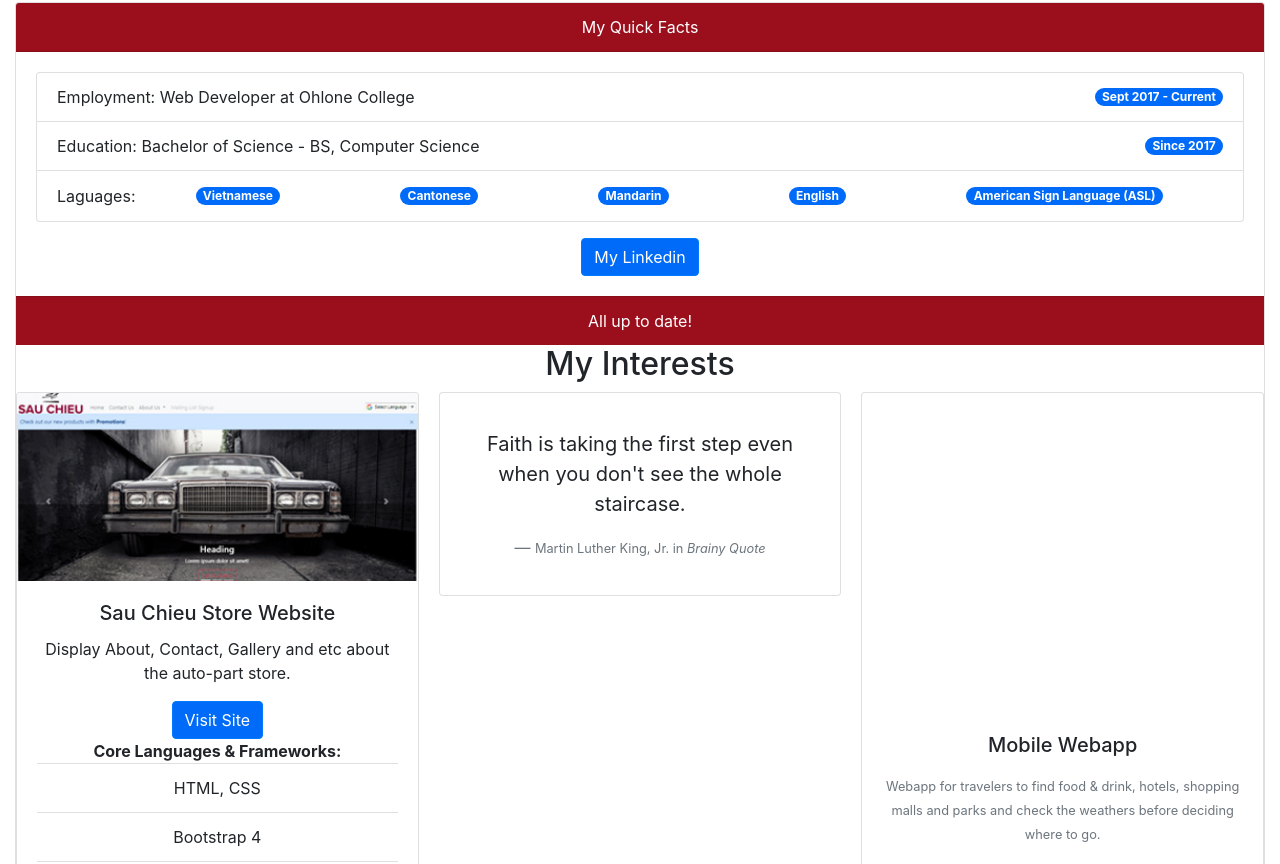
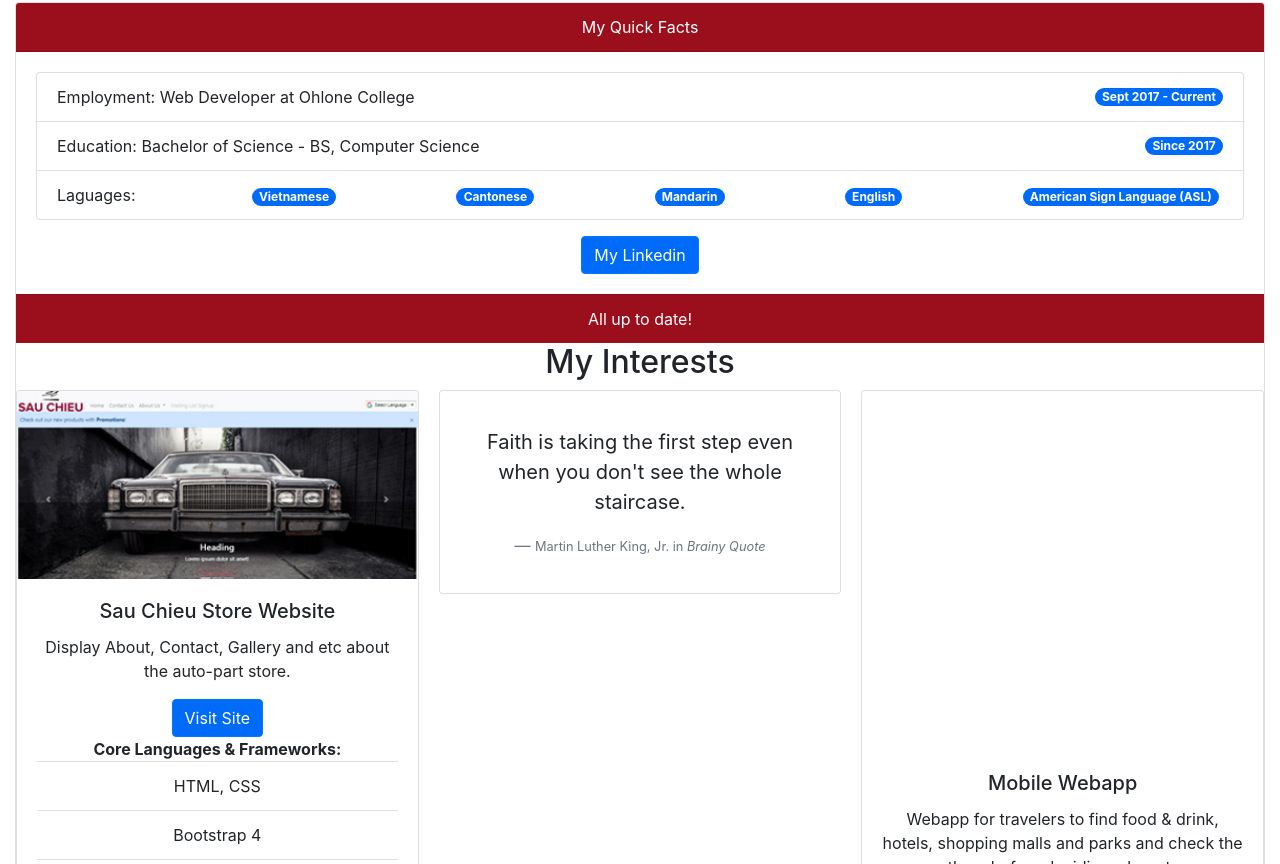
Before and after one commit to ddinhc/my-project, a React (Create React App) app: page / in a window 1280 px wide. Shown: the part 376-1240 px from the top of the page. Built offline with nearby package versions, Linux system fonts and the light colour scheme.

Commit message:
Pushed the updated codes.

```diff
--- a/public/index.html
+++ b/public/index.html
@@ -25,7 +25,7 @@
     -->
     <title>Duy Dinh - Personal Home Site </title>
   </head>
-<body>
+<body id="body">
     <noscript>You need to enable JavaScript to run this app.</noscript>
     <div id="root"></div>
     <!--
@@ -42,5 +42,6 @@
  <script src="https://code.jquery.com/jquery-3.3.1.slim.min.js" integrity="sha384-q8i/X+965DzO0rT7abK41JStQIAqVgRVzpbzo5smXKp4YfRvH+8abtTE1Pi6jizo" crossorigin="anonymous"></script>
 <script src="https://cdnjs.cloudflare.com/ajax/libs/popper.js/1.14.3/umd/popper.min.js" integrity="sha384-ZMP7rVo3mIykV+2+9J3UJ46jBk0WLaUAdn689aCwoqbBJiSnjAK/l8WvCWPIPm49" crossorigin="anonymous"></script>
 <script src="https://stackpath.bootstrapcdn.com/bootstrap/4.1.3/js/bootstrap.min.js" integrity="sha384-ChfqqxuZUCnJSK3+MXmPNIyE6ZbWh2IMqE241rYiqJxyMiZ6OW/JmZQ5stwEULTy" crossorigin="anonymous"></script>
+
   </body>
 </html>
--- a/src/App.js
+++ b/src/App.js
@@ -5,7 +5,7 @@ import Main from './Main'
 function App() {
   return (
     <div className="container-fluid">
-        <Jumbotron />
+        <Jumbotron heading="Welcome to Dinh's Home" description="Nothing is imposible if we try our best!" source="mailto:duy.dinhcs@gmail.com" cta="Contact Me" />
         <Main />
     </div>
   );
--- /dev/null
+++ b/src/HintList.js
@@ -0,0 +1,15 @@
+import React from 'react'
+import ReactTooltip from 'react-tooltip'
+function HintList(props) {
+    return(
+        <div className="lang-list">
+            <span className="badge badge-primary badge-pill mx-1 my-auto" data-tip data-for={props.identifier} data-place="bottom"><a className="text-white card-link" href={props.source}>{props.lang}</a></span>
+            <ReactTooltip id={props.identifier} type='error' className="tooltips"  >
+              <span>{props.hint}</span>
+            </ReactTooltip>
+
+        </div>
+    )
+}
+
+export default HintList
--- a/src/Interests.js
+++ /dev/null
@@ -1,53 +0,0 @@
-import React from 'react'
-import CardImage from './images/CardImage.jpg'
-import ReactPlayer from 'react-player'
-
-function Projects(){
-    return(
-
-            <div className="card-columns">
-                  <div className="card">
-            <img src={CardImage} alt="Card image cap" className="card-img-top"/>
-                    <div className="card-body">
-                      <div className="card-title h5">Sau Chieu Store Website</div>
-                      <p className="card-text">Display About, Contact, Gallery and etc about the auto-part store.</p>
-         <a href="https://ddinhc.github.io/sauchieu-store/" class="btn btn-primary">Visit Site</a>
-                        <ul className="list-group list-group-flush"><strong>Core Languages & Frameworks:</strong>
-                            <li className="list-group-item">HTML, CSS</li>
-                            <li className="list-group-item">Bootstrap 4</li>
-                            <li className="list-group-item">JavaScripts, Angular.js</li>
-                          </ul>
-
-                    </div>
-          </div>
-          <div className="card p-3">
-            <blockquote className="blockquote mb-0 card-body">
-              <p>Faith is taking the first step even when you don't see the whole staircase.</p>
-              <footer className="blockquote-footer">
-                <small className="text-muted">
-                  Martin Luther King, Jr. in <cite title="Source Title">Brainy Quote</cite>
-                </small>
-              </footer>
-            </blockquote>
-          </div>
-        <div className="card">
-             <ReactPlayer className="card-img-top" url='https://youtu.be/cgRV-PEwQfM' playing width="100%" height="320px" controls="true" />
-            <div className="card-body">
-            <div className="card-title h5">Mobile Webapp</div>
-              <p className="card-text"></p>
-              <p className="card-text"><small className="text-muted">Webapp for travelers to find food & drink, hotels, shopping malls and parks and check the weathers before deciding where to go. </small></p>
-                <ul className="list-group list-group-flush"><strong>Core Languages & Frameworks:</strong>
-                            <li className="list-group-item">HTML, CSS</li>
-                            <li className="list-group-item">JavaScripts</li>
-                            <li className="list-group-item">jQuery Mobile, Bootstrap 4</li>
-                          </ul>
-            </div>
-        </div>
-
-
-
-        </div>
-
-    )
-}
-export default Projects
--- a/src/Jumbotron.js
+++ b/src/Jumbotron.js
@@ -1,15 +1,15 @@
 import React from 'react'
 
-function Jumbotron (){
+function Jumbotron (props){
 
     return(
         <div className="jumbotron jumbotron-fluid" title="Decorative Image Background.">
               <div className="container overlay">
-                <h1 className="display-4">Welcome to Dinh's Home</h1>
-                <p className="lead">Nothing is imposible if we try our best!</p>
+                <h1 className="display-4">{props.heading}</h1>
+                <p className="lead">{props.description}</p>
         <hr className="my-4"/>
 <p class="lead">
-    <a class="btn btn-primary btn-lg" href="mailto:duy.dinhcs@gmail.com" role="button">Contact Me</a>
+    <a class="btn btn-primary btn-lg" href={props.source} role="button">{props.cta}</a>
            </p>   </div>
         </div>
     )
--- a/src/Main.js
+++ b/src/Main.js
@@ -1,6 +1,8 @@
 import React from 'react'
-import ReactTooltip from 'react-tooltip'
-import Interests from './Interests'
+
+import Project from './Project'
+import HintList from './HintList'
+import CardImage from './images/CardImage.jpg'
 function Main(){
 
     return(
@@ -22,26 +24,11 @@ function Main(){
                           <li className="list-group-item d-flex justify-content-between align-items-center flex-wrap">
                             Laguages:
 
-                                <span className="badge badge-primary badge-pill mx-auto my-auto" data-tip data-for="vietnamese" data-place="bottom">Vietnamese</span>
-                                <ReactTooltip id="vietnamese" type='error' className="tooltips">
-                                  <span>Xin Chào!</span>
-                                </ReactTooltip>
-                                <span className="badge badge-primary badge-pill mx-auto my-auto" data-tip data-for="cantonese" data-place="bottom">Cantonese</span>
-                                <ReactTooltip id="cantonese" type='error' className="tooltips">
-                                  <span>你好!</span>
-                                </ReactTooltip>
-                                <span className="badge badge-primary badge-pill mx-auto my-1" data-tip data-for="mandarin" data-place="bottom">Mandarin</span>
-                                <ReactTooltip id="mandarin" type='error' className="tooltips">
-                                  <span>你好!</span>
-                                </ReactTooltip>
-                                <span className="badge badge-primary badge-pill mx-auto my-1" data-tip data-for="english" data-place="bottom">English</span>
-                                <ReactTooltip id="english" type='error' className="tooltips">
-                                  <span>Hello!</span>
-                                </ReactTooltip>
-                               <span className="badge badge-primary badge-pill mx-auto" data-place="bottom" data-tip data-for="asl"> <a className="text-white card-link" href="https://www.lifeprint.com/asl101/pages-signs/h/hello.htm">American Sign Language (ASL)</a></span>
-                                <ReactTooltip id="asl" type='error' className="tooltips">
-                                  <span>View the "Hi" video in ASL.</span>
-                                </ReactTooltip>
+                                <HintList lang="Vietnamese" hint="Xin Chào!" identifier="vietnamese"/>
+                                <HintList lang="Cantonese" hint="你好!" identifier="cantonese"/>
+                                <HintList lang="Mandarin" hint="你好!" identifier="mandarin"/>
+                                <HintList lang="English" hint="Hello!" identifier="english"/>
+                                <HintList lang="American Sign Language (ASL)" hint='View the "Hi" video in ASL.' identifier="asl"/>
 
                             </li>
                         </ul>
@@ -52,7 +39,40 @@ function Main(){
             <div className="card-footer  text-white bg-danger"> All up to date! </div>
 
             <h2>My Interests</h2>
-            <Interests />
+             <div className="card-columns">
+                <div className="card">
+                    <img src={CardImage} alt="Card image cap" className="card-img-top"/>
+                    <div className="card-body">
+                      <div className="card-title h5">Sau Chieu Store Website</div>
+                      <p className="card-text">Display About, Contact, Gallery and etc about the auto-part store.</p>
+                     <a href="https://ddinhc.github.io/sauchieu-store/" class="btn btn-primary">Visit Site</a>
+                                    <ul className="list-group list-group-flush"><strong>Core Languages & Frameworks:</strong>
+                                        <li className="list-group-item">HTML, CSS</li>
+                                        <li className="list-group-item">Bootstrap 4</li>
+                                        <li className="list-group-item">JavaScripts, Angular.js</li>
+                                      </ul>
+
+                    </div>
+                </div>
+
+          <div className="card p-3">
+            <blockquote className="blockquote mb-0 card-body">
+
+              <p>Faith is taking the first step even when you don't see the whole staircase.</p>
+              <footer className="blockquote-footer">
+                <small className="text-muted">
+                  Martin Luther King, Jr. in <cite title="Source Title">Brainy Quote</cite>
+                </small>
+              </footer>
+            </blockquote>
+          </div>
+        <Project videoURL="https://youtu.be/cgRV-PEwQfM" heading="Mobile Webapp" description="Webapp for travelers to find food & drink, hotels, shopping malls and parks and check the weathers before deciding where to go." item1="HTML, CSS" item2="JavaScripts" item3="jQuery Mobile, Bootstrap 4"/>
+
+
+
+
+
+        </div>
 
         </div>
     )
--- /dev/null
+++ b/src/Project.js
@@ -0,0 +1,26 @@
+import React from 'react'
+
+import ReactPlayer from 'react-player'
+
+function Projects(props){
+    return(
+
+
+                  <div className="card">
+        <ReactPlayer className="card-img-top" url={props.videoURL} playing width="100%" controls="true" />
+
+                    <div className="card-body">
+                      <div className="card-title h5">{props.heading}</div>
+                      <p className="card-text">{props.description}</p>
+
+                        <ul className="list-group list-group-flush"><strong>Core Languages & Frameworks:</strong>
+                            <li className="list-group-item">{props.item1}</li>
+                            <li className="list-group-item">{props.item2}</li>
+                            <li className="list-group-item">{props.item3}</li>
+                          </ul>
+
+                    </div>
+          </div>
+    )
+}
+export default Projects
--- a/src/stylesheet.css
+++ b/src/stylesheet.css
@@ -23,3 +23,7 @@
 .__react_component_tooltip.type-error {
     background-color: #9B0F1D !important;
 }
+
+.tooltip {
+    cursor:pointer;
+}
```
Also changed, not shown: src/scripts.js (+21 -20 lines).
